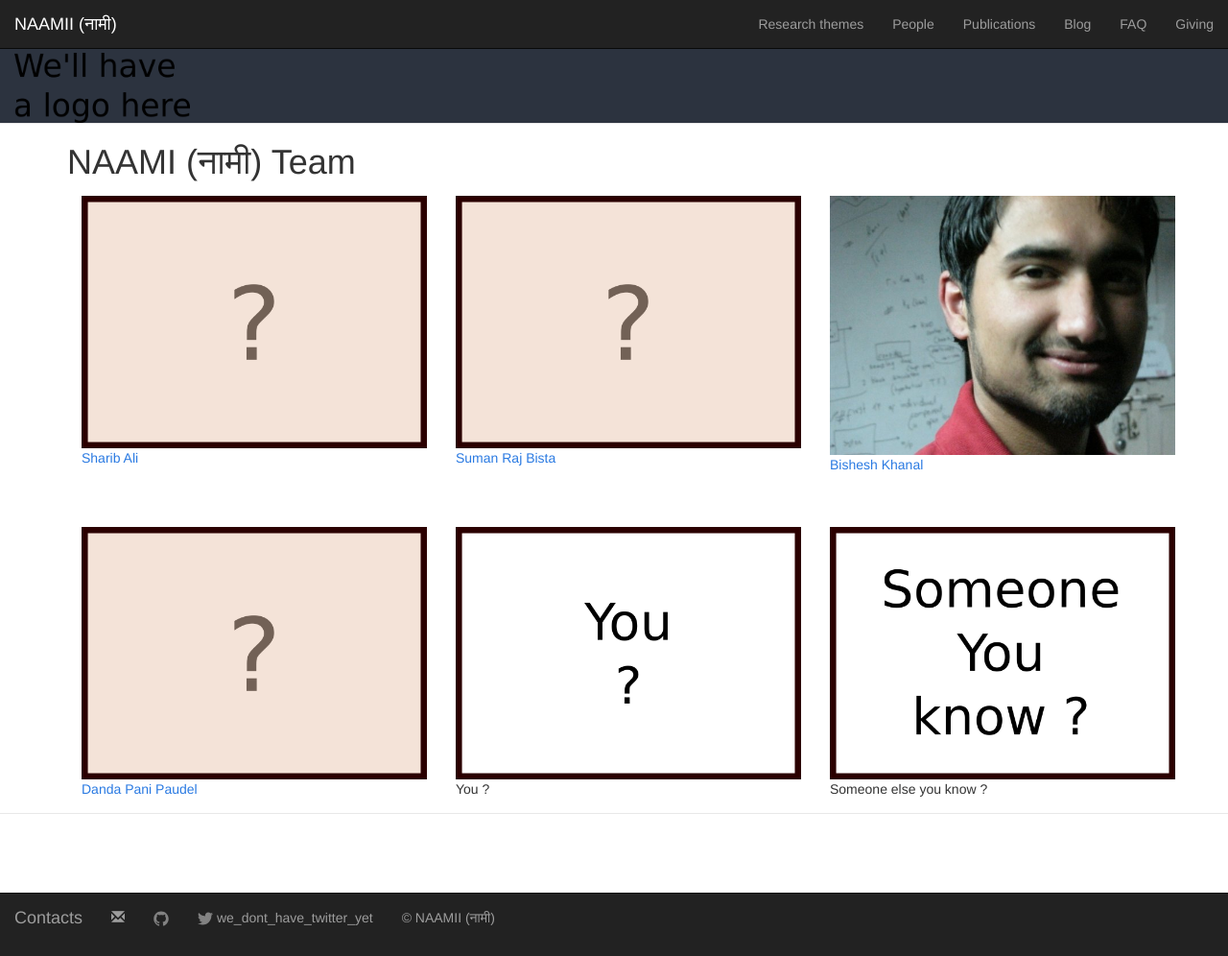
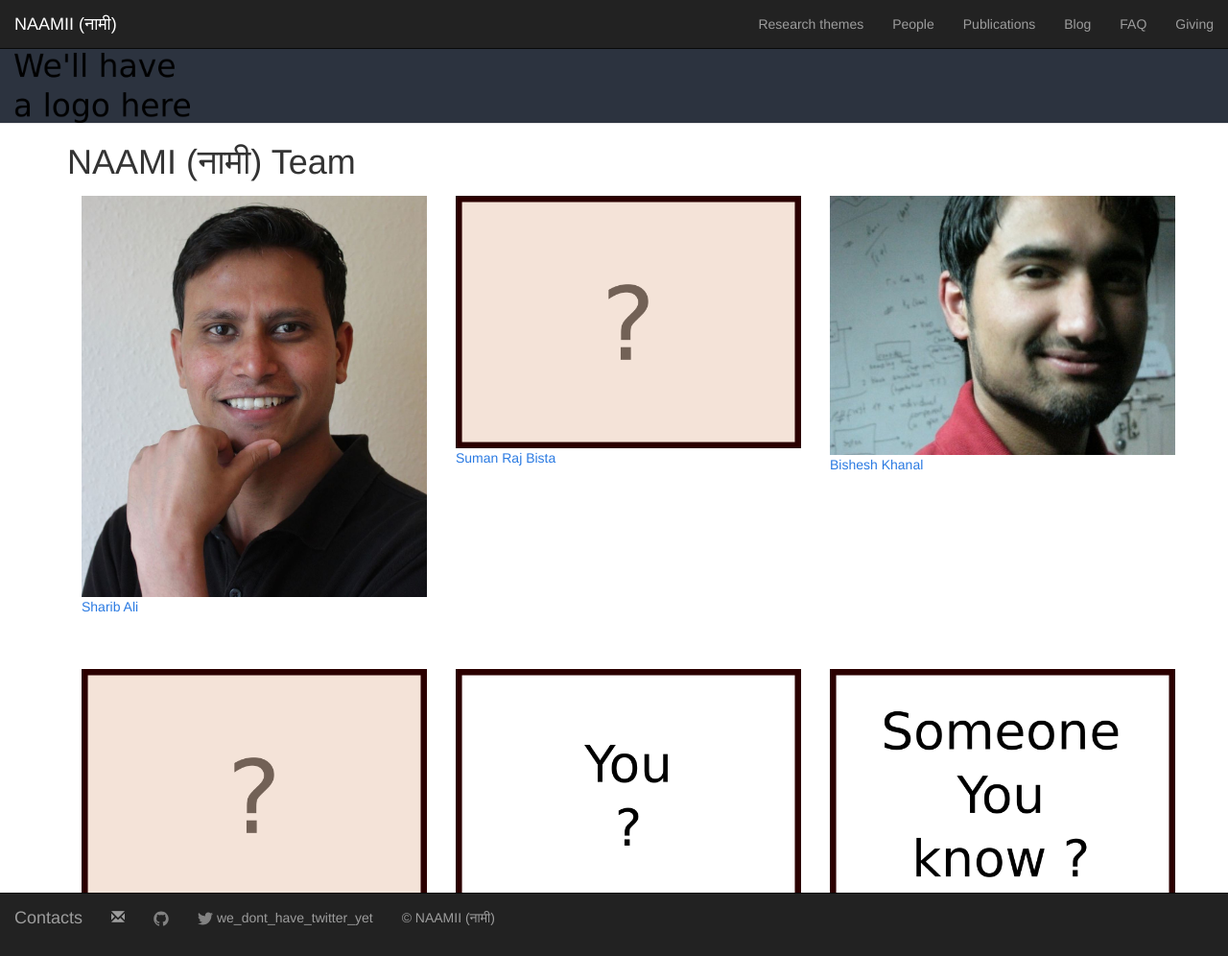
Before and after one commit to sharib-ms/naamii, a Jekyll site: the page built from people/index.html, in a window 1280 px wide and 996 px high. Shown: the whole window at 96% size. Built offline with Jekyll 4.4.1, drawn with Linux system fonts in a browser that asks for light colours.

Commit message:
MDF: Ali pic added to front page

```diff
--- a/people/index.html
+++ b/people/index.html
@@ -6,7 +6,7 @@ title: People
 <div class="container">
   <div class="row">
     <div class="col-sm-4">
-      <a href="{{site.baseurl}}/people/SharibAli.html"><img class="img-fluid" src="{{site.baseurl}}/images/people/default.png" alt="Sharib Ali"></img></a>
+      <a href="{{site.baseurl}}/people/SharibAli.html"><img class="img-fluid" src="{{site.baseurl}}/images/people/SharibALI.jpg" alt="Sharib Ali"></img></a>
       <br>
       <p><a href="{{site.baseurl}}/people/SharibAli.html">Sharib Ali</a></p>
     </div>
```
